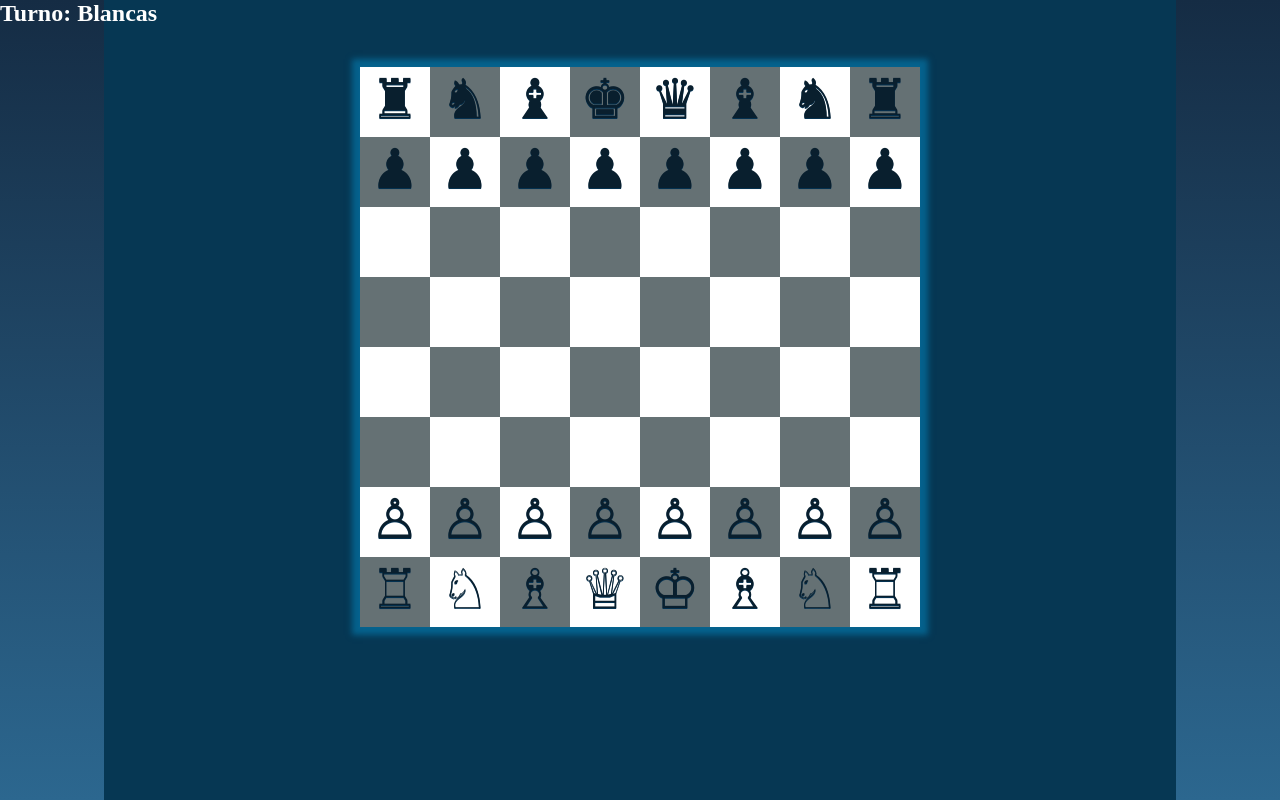
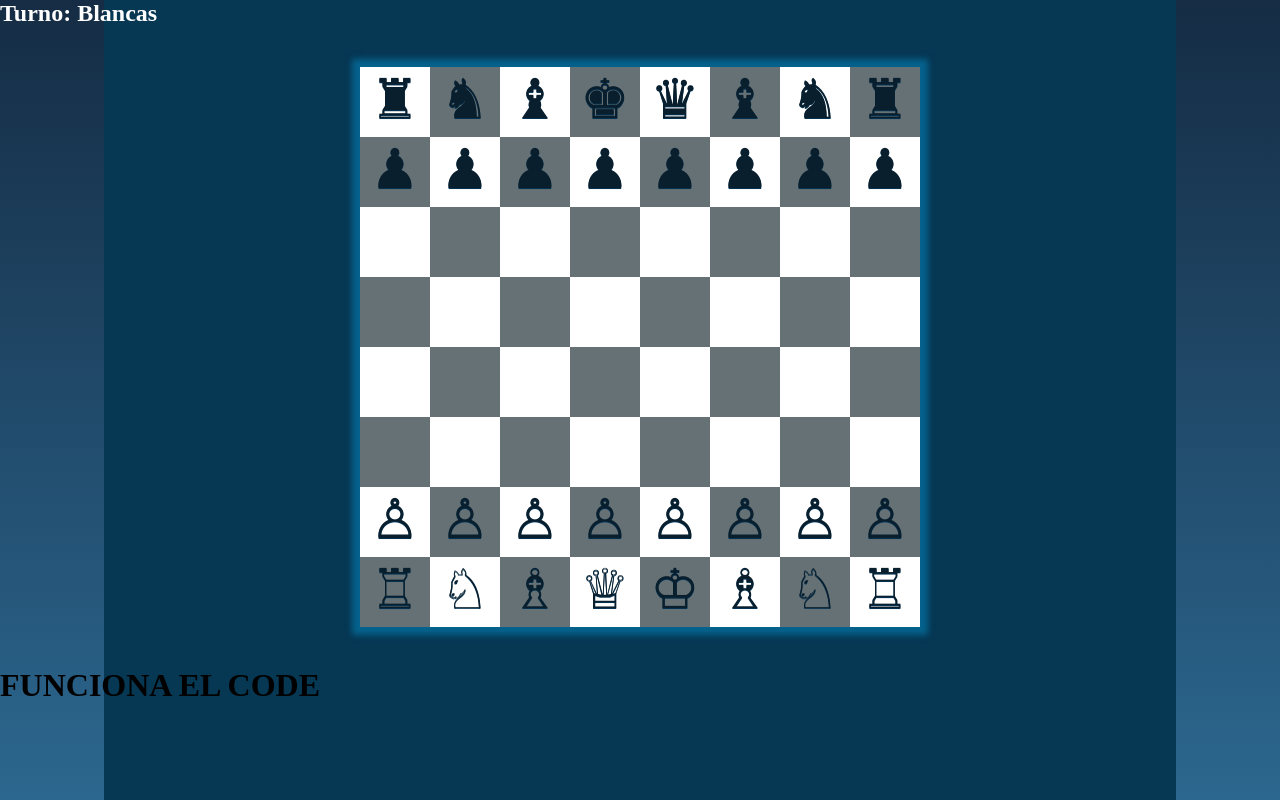
Before and after one commit to tomasb5/ajedrez, a plain HTML site: page index.html in a window 1280 px wide. Drawn offline with Linux system fonts and the light colour scheme.

Commit message:
index.html

```diff
--- a/index.html
+++ b/index.html
@@ -101,6 +101,8 @@
 
     </div>
 
+    <h1> FUNCIONA EL CODE </h1>
+
     <div id="mensaje-jaque" class="mensaje-jaque" style="display: none;"></div>
 
 
```
